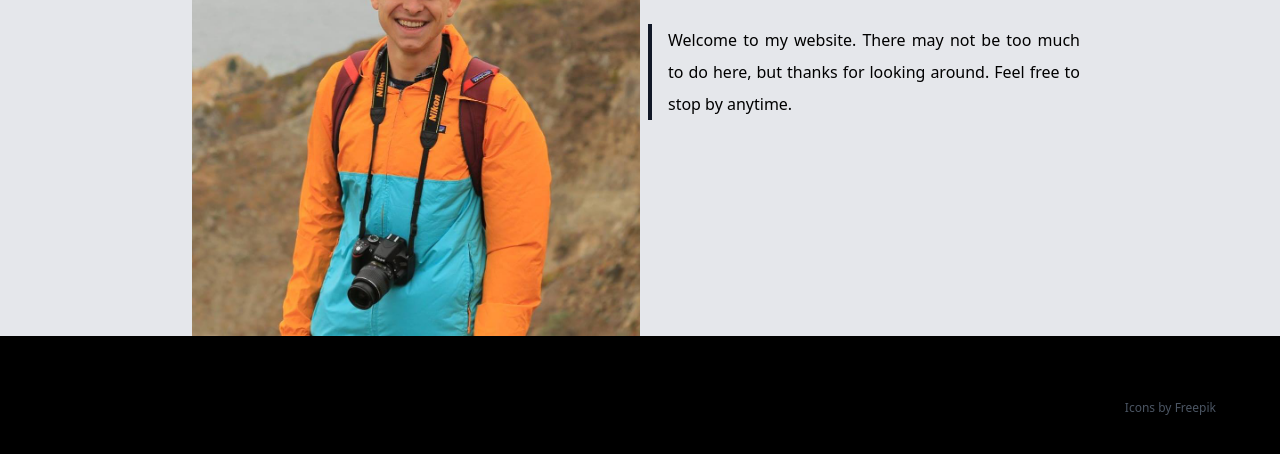
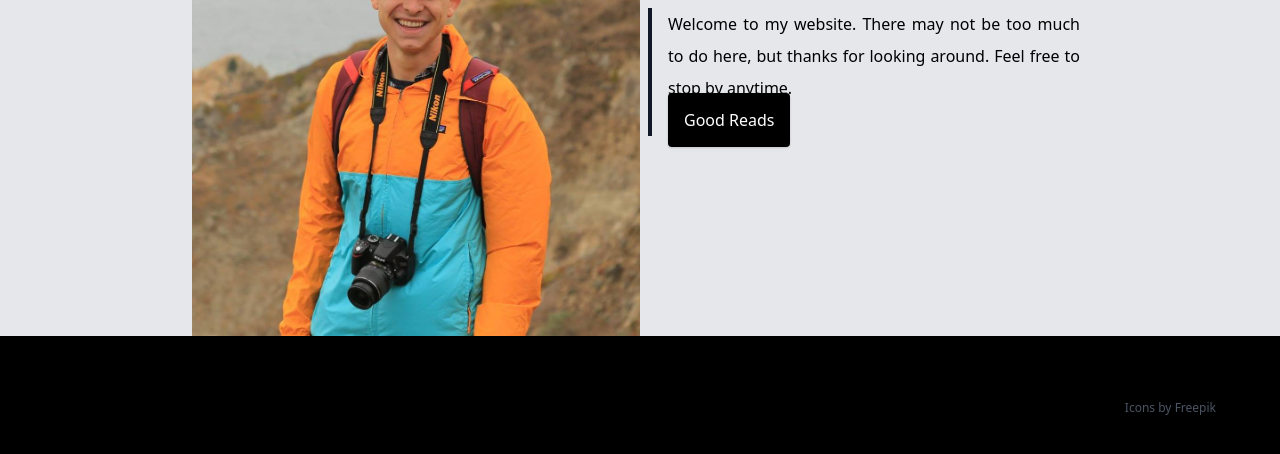
Before and after one commit to jeffrey-t-l/jeffl_xyz, a Gatsby site: page / in a window 1280 px wide. Shown: the part 324-778 px from the top of the page. Built offline with nearby package versions, Linux system fonts and the light colour scheme; Gatsby itself is replaced by a stand-in of ours.

Commit message:
testing something

```diff
--- a/src/components/layout.js
+++ b/src/components/layout.js
@@ -2,7 +2,6 @@ import PropTypes from "prop-types";
 import React from "react";
 import SEO from "./seo";
 import { Link } from "gatsby"
-
 
 function Layout({ children }) {
   return (
--- a/src/pages/index.js
+++ b/src/pages/index.js
@@ -2,6 +2,7 @@ import React from "react";
 import heroImage from "../images/ws-me-point-reyes-2017.jpg"
 import Layout from "../components/layout";
 import SEO from "../components/seo";
+import { Link } from "gatsby"
 
 function IndexPage() {
   return (
@@ -24,6 +25,11 @@ function IndexPage() {
                 Welcome to my website. There may not be too much to do here, but thanks for looking around. Feel free to stop by anytime.
               </blockquote>
               <blockquote className="pl-4 leading-loose text-justify border-l-4 border-gray-900">
+              <Link to="/books">
+                <span className="p-4 bg-black text-white text-s rounded shadow hover:bg-gray-700">
+                  Good Reads
+                </span>
+              </Link>
               </blockquote>
               <br />
               <br />
```
